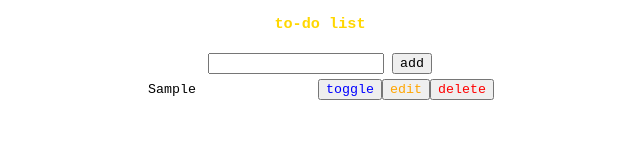
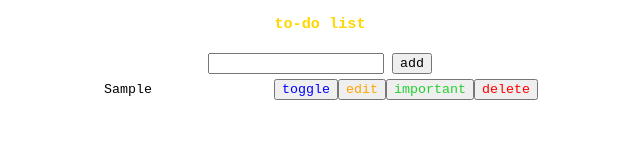
Before and after one commit to ilikecoding17/my-todo-app, a website built with Parcel: page index.html in a window 1280 px wide. Both pictures are taken after typing "Sample" into the empty fields and a click on the input "add". Shown: the whole page, without its empty margins (320-960 px from the left). Built offline with nearby package versions, Linux system fonts and the light colour scheme.

Commit message:
added new button - highlighs and underlines important tasks - did work in styles.css on said button

```diff
--- a/src/index.js
+++ b/src/index.js
@@ -31,11 +31,18 @@ todoListForm.addEventListener("submit",(event)=>{
     deleteButton.textContent = "delete"
     deleteButton.className = "deleteButton"
 
+    const impButton = document.createElement("button")
+    impButton.textContent = "important"
+    impButton.className = "impButton"
+
+
     todoList.append(todoItem)
     todoItem.append(todoInput)
     todoItem.append(toggleButton)
     todoItem.append(editButton)
+    todoItem.append(impButton)
     todoItem.append(deleteButton)
+
 
     toggleButton.addEventListener("click",()=>{
         todoInput.classList.toggle("done")
@@ -52,6 +59,11 @@ todoListForm.addEventListener("submit",(event)=>{
         }
     })
 
+    impButton.addEventListener("click",()=>{
+        todoInput.classList.toggle("colour")
+    })
+
+
     deleteButton.addEventListener("click", ()=>{
         todoItem.remove()
     })
--- a/src/styles.css
+++ b/src/styles.css
@@ -35,12 +35,23 @@ h3 {
     color: gray;
 }
 
+.colour{
+    text-decoration: underline;
+    color: darkgreen;
+}
+
+
 .toggleButton{
     color: blue;
 }
 .editButton{
     color: orange;
 }
+.impButton{
+    color: rgb(37, 207, 49);
+}
+
+
 .deleteButton{
     color: red;
 }
```
